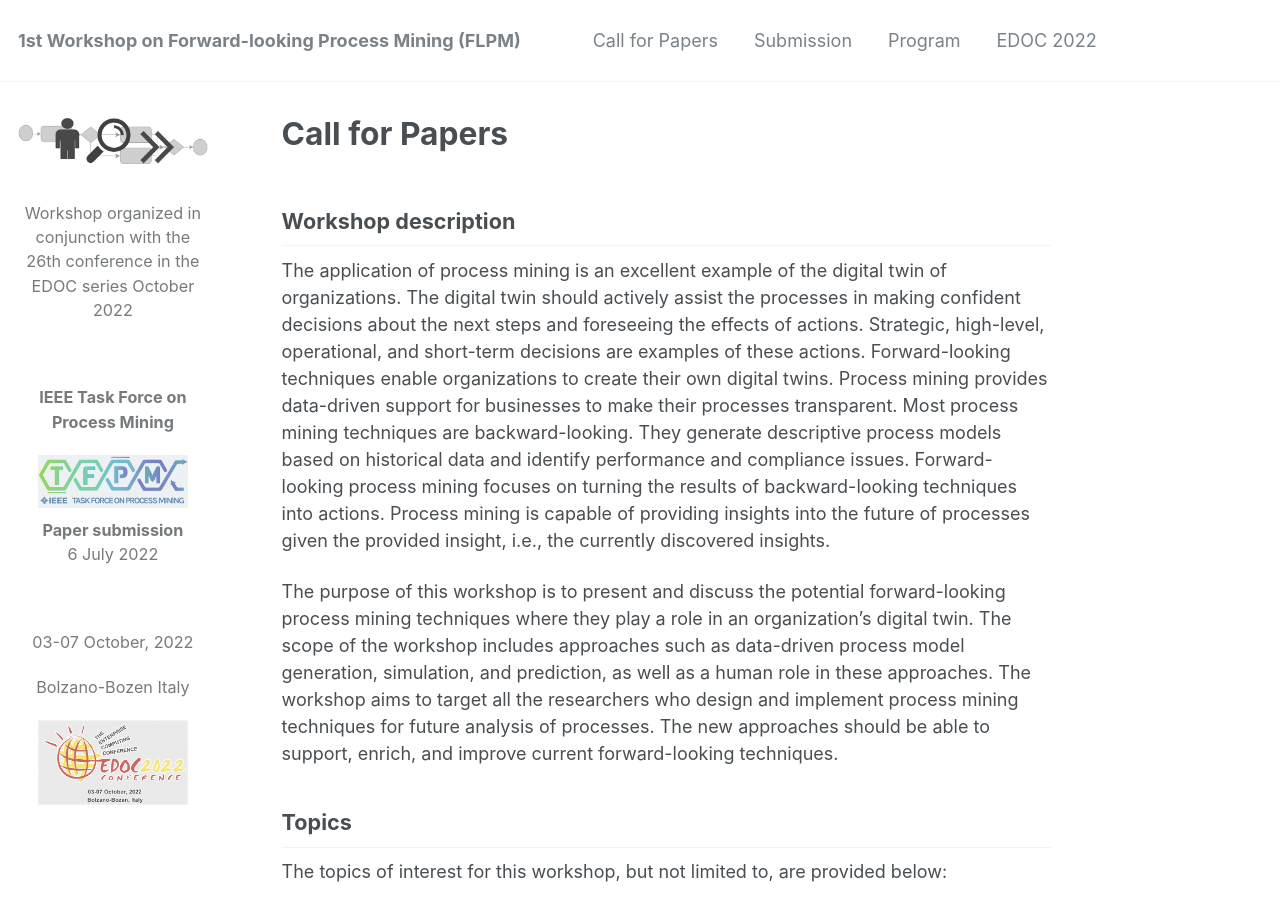
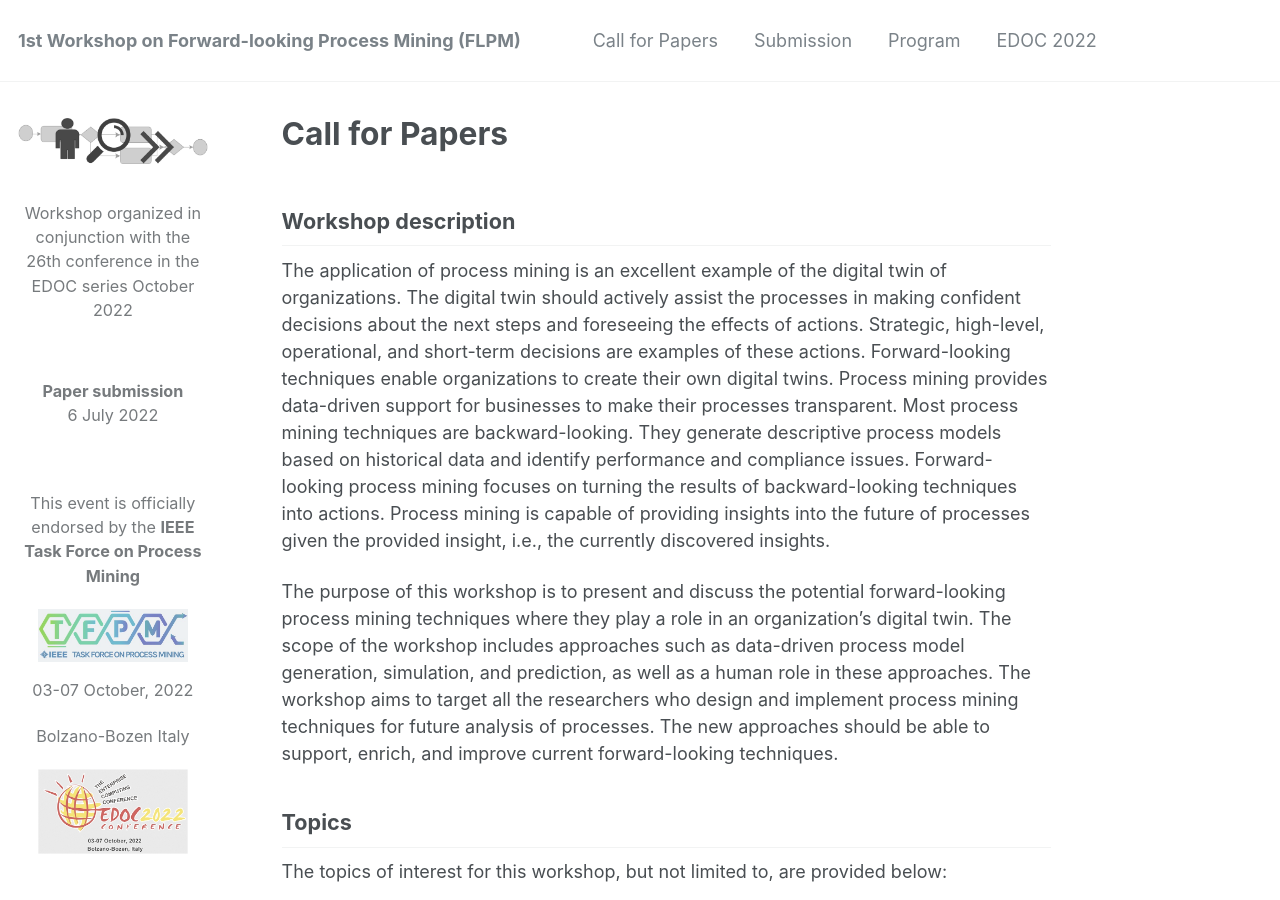
Before and after one commit to flpm-workshop/flpm-workshop.github.io, a Jekyll site: the page built from _pages/about.md, in a window 1280 px wide and 900 px high. Built offline with Jekyll 4.4.1, drawn with Linux system fonts in a browser that asks for light colours.

Commit message:
Update author-profile.html

```diff
--- a/_includes/author-profile.html
+++ b/_includes/author-profile.html
@@ -18,20 +18,17 @@
   <br/>
 
   <div class="author__content" style="text-align: center;">
-    <p><b>IEEE Task Force on Process Mining</b></p>
+    <p class="author__bio"><b>Paper submission</b><br/> 6 July 2022</p>
+  </div>
+  <br/>
+
+   <div class="author__content" style="text-align: center;">
+    <p>This event is officially endorsed by the <b>IEEE Task Force on Process Mining</b></p>
     <a href="https://www.tf-pm.org/"><img src="/images/tfpm_logo.jpg" style="width: 150px"></a>
   </div>
 
 
   <div class="author__content" style="text-align: center;">
-
-    <p class="author__bio"><b>Paper submission</b><br/> 6 July 2022</p>
-  </div>
-  <br/>
-
-
-  <div class="author__content" style="text-align: center;">
-
   <p>03-07 October, 2022</b></p>
 <p>Bolzano-Bozen Italy</b></p>
 <a href="http://edocconference.org/2022/"><img src="/images/EDOClogo.jpg" style="width: 150px"></a>
```
